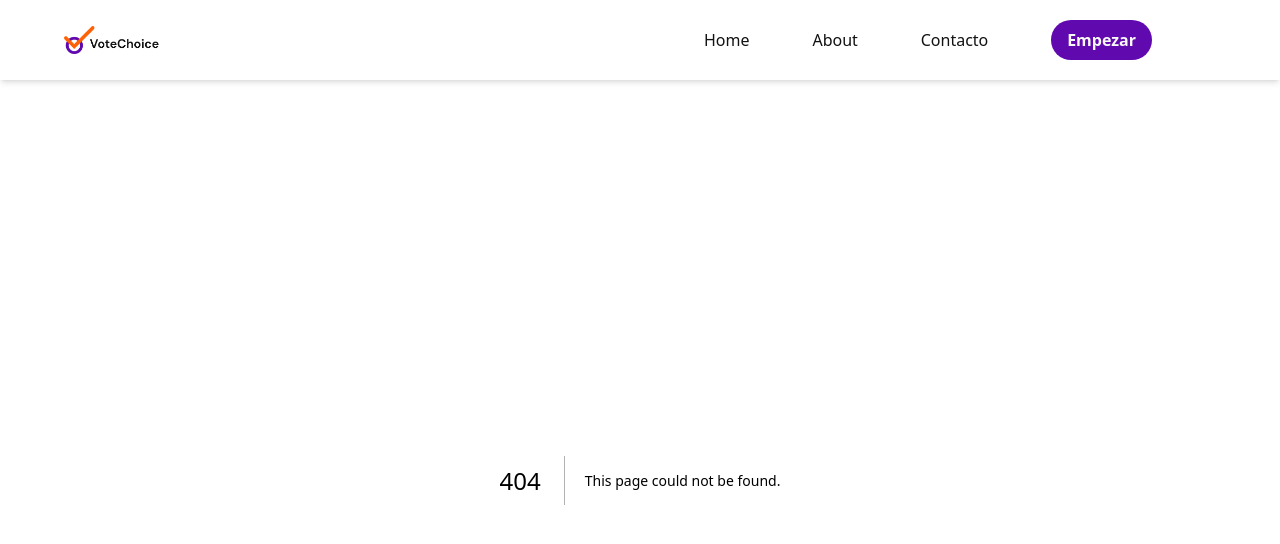
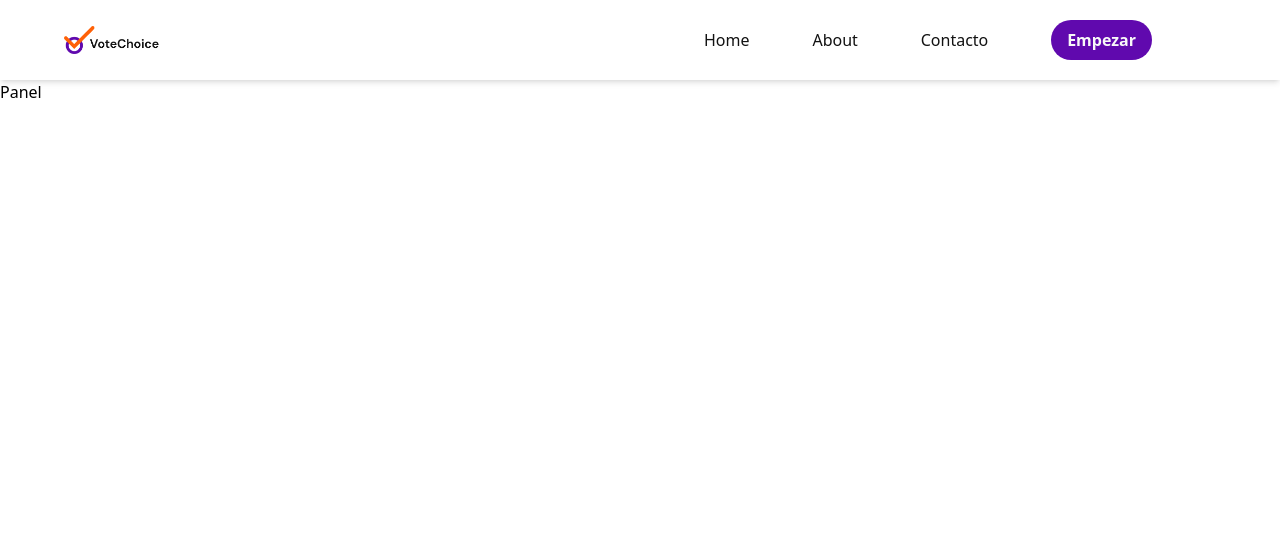
Before and after one commit to No-Country/c13-43-ft-react, a Next.js app: page /login/1 in a window 1280 px wide. Before the commit this address had no page. Shown: the top 544 px of the page. Built offline with nearby package versions, Linux system fonts and the light colour scheme; a web font is replaced by a local one.

Commit message:
Creacion de la pagina panel

```diff
--- /dev/null
+++ b/src/app/login/[id]/page.jsx
@@ -0,0 +1,9 @@
+import React from 'react'
+
+const Panel = () => {
+    return (
+        <div>Panel</div>
+    )
+}
+
+export default Panel
```
